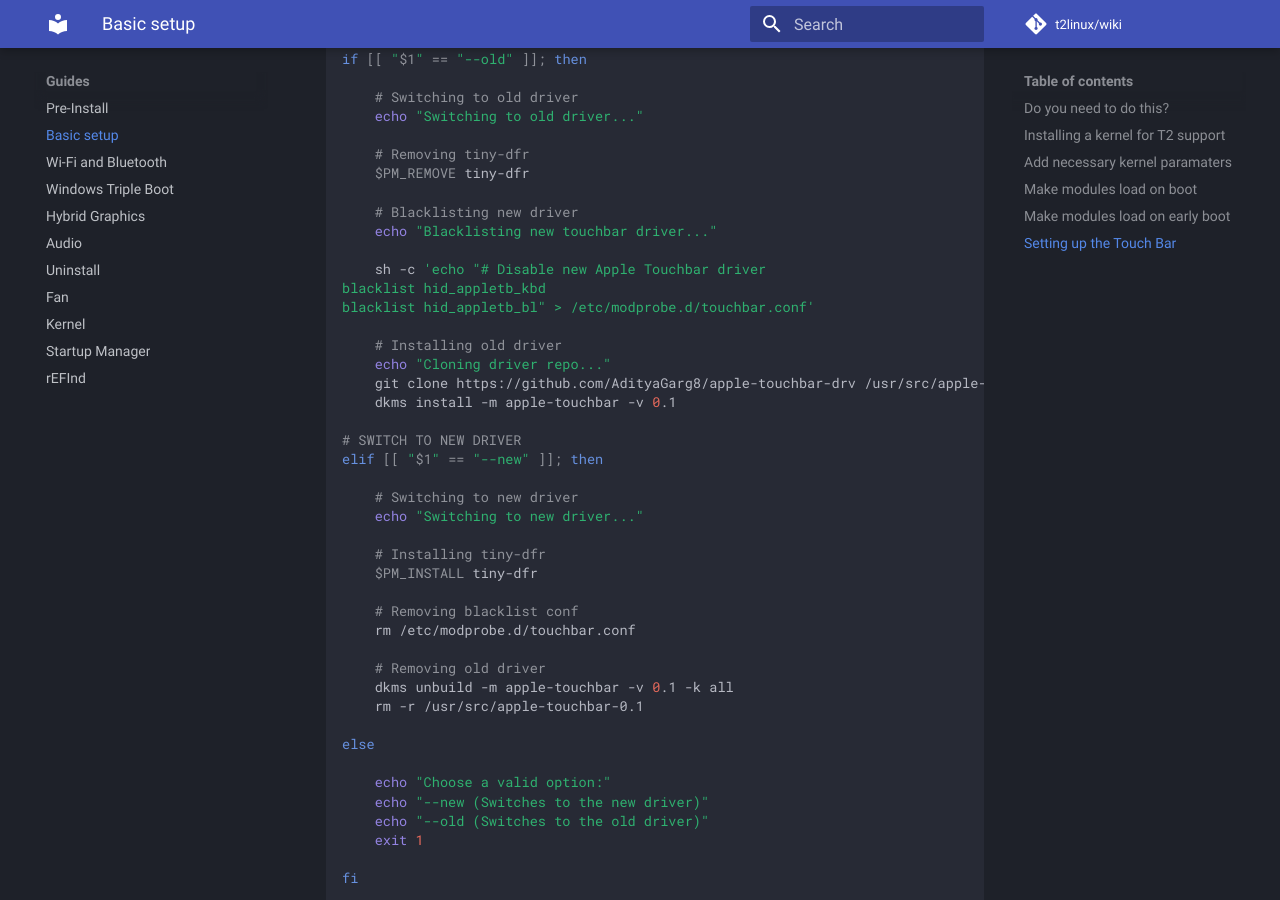
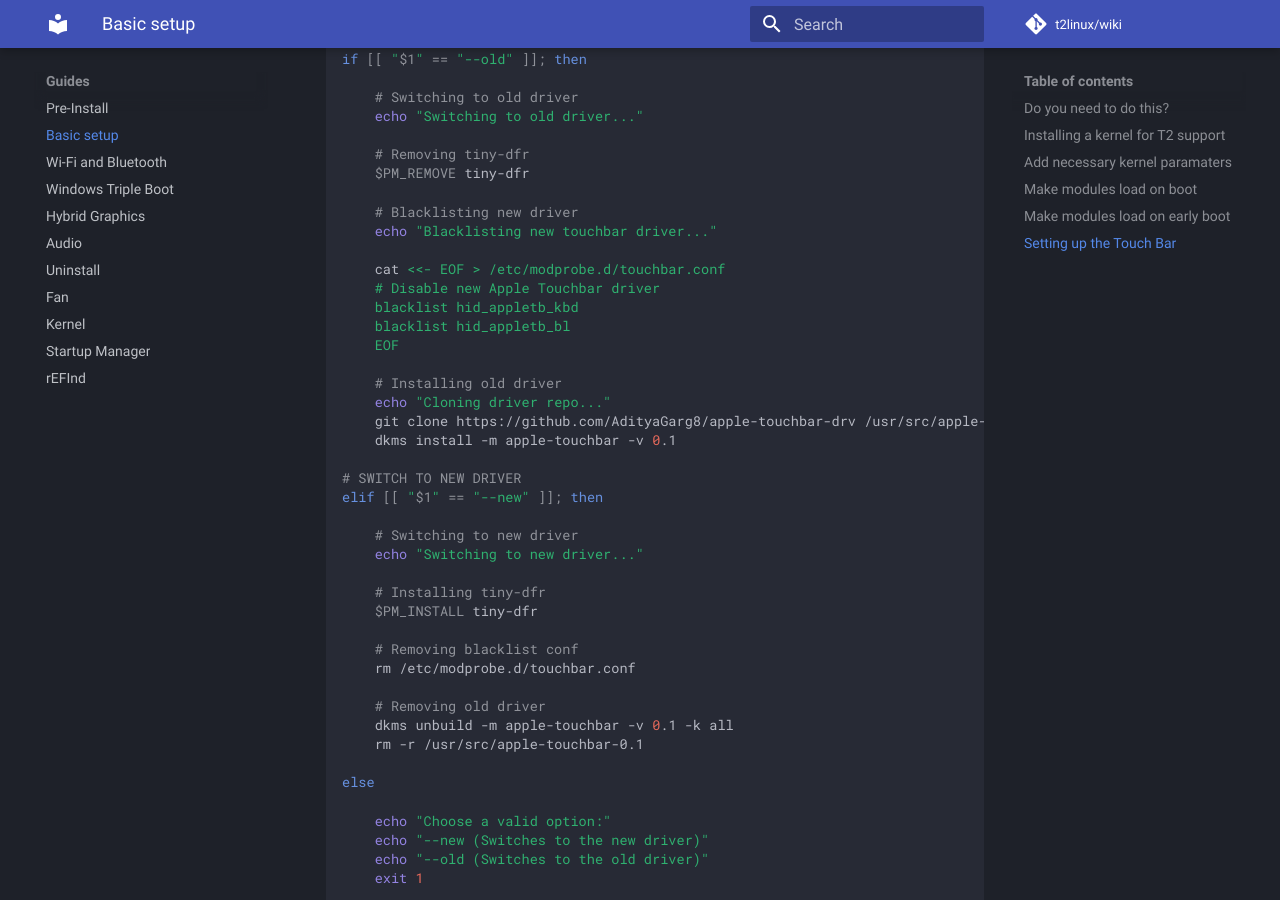
Before and after one commit to t2linux/wiki, an MkDocs documentation site: the page built from docs/guides/postinstall.md, in a window 1280 px wide and 900 px high, scrolled down 5197 px. Built offline with MkDocs 1.6.1 and Material for MkDocs 9.7.7, drawn with Linux system fonts in a browser that asks for light colours; comment, search, counter and statistics services are not loaded.

Commit message:
Update postinstall.md
Used `cat...`  instead of `sh -c "echo.."`

```diff
--- a/docs/guides/postinstall.md
+++ b/docs/guides/postinstall.md
@@ -204,9 +204,11 @@ Some users want to use `apple-touchbar` driver instead of `tiny-dfr`, here's how
         # Blacklisting new driver
         echo "Blacklisting new touchbar driver..."
 
-        sh -c 'echo "# Disable new Apple Touchbar driver
-    blacklist hid_appletb_kbd
-    blacklist hid_appletb_bl" > /etc/modprobe.d/touchbar.conf'
+        cat <<- EOF > /etc/modprobe.d/touchbar.conf
+        # Disable new Apple Touchbar driver
+        blacklist hid_appletb_kbd
+        blacklist hid_appletb_bl
+        EOF
 
         # Installing old driver
         echo "Cloning driver repo..."
```
